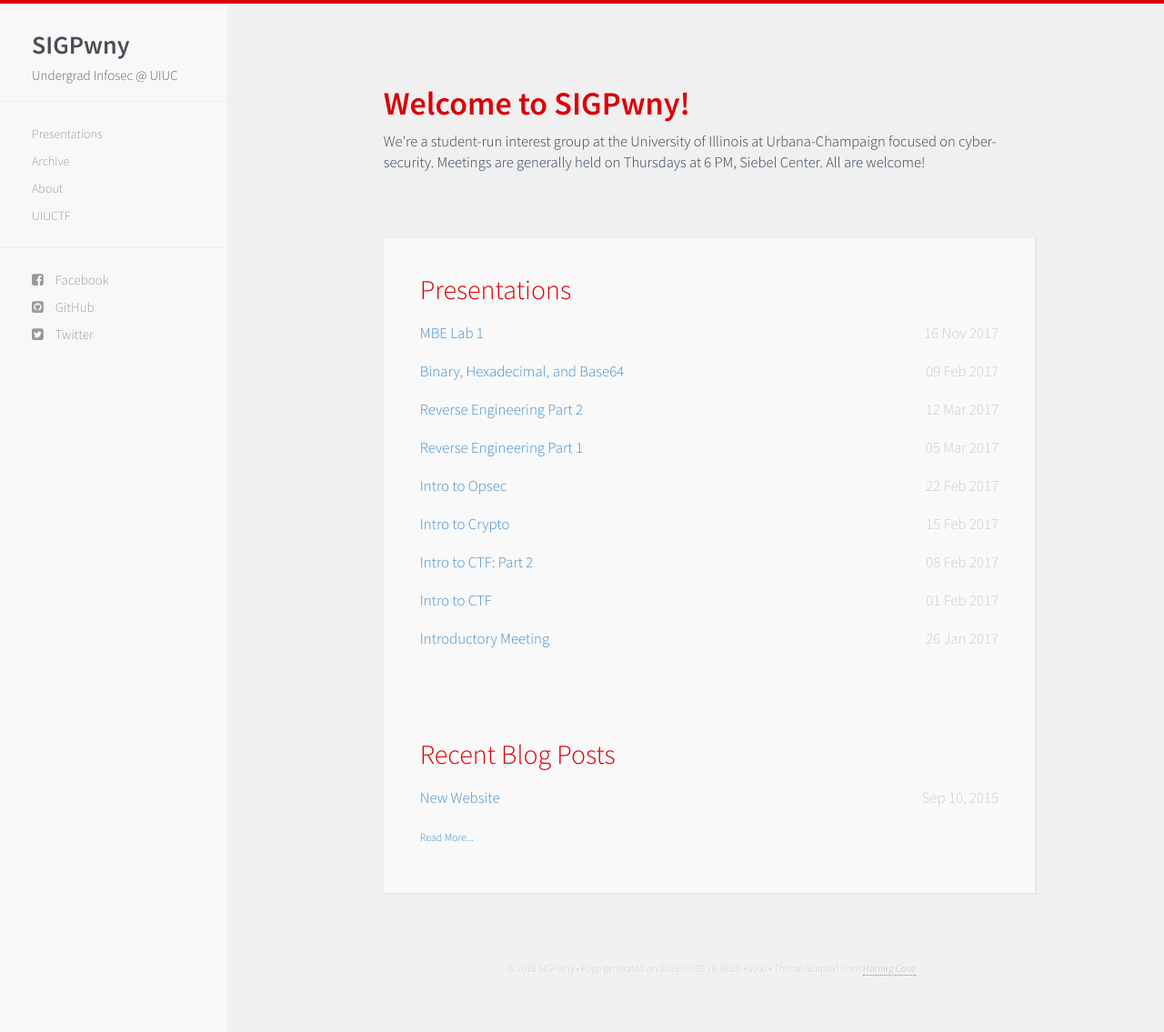
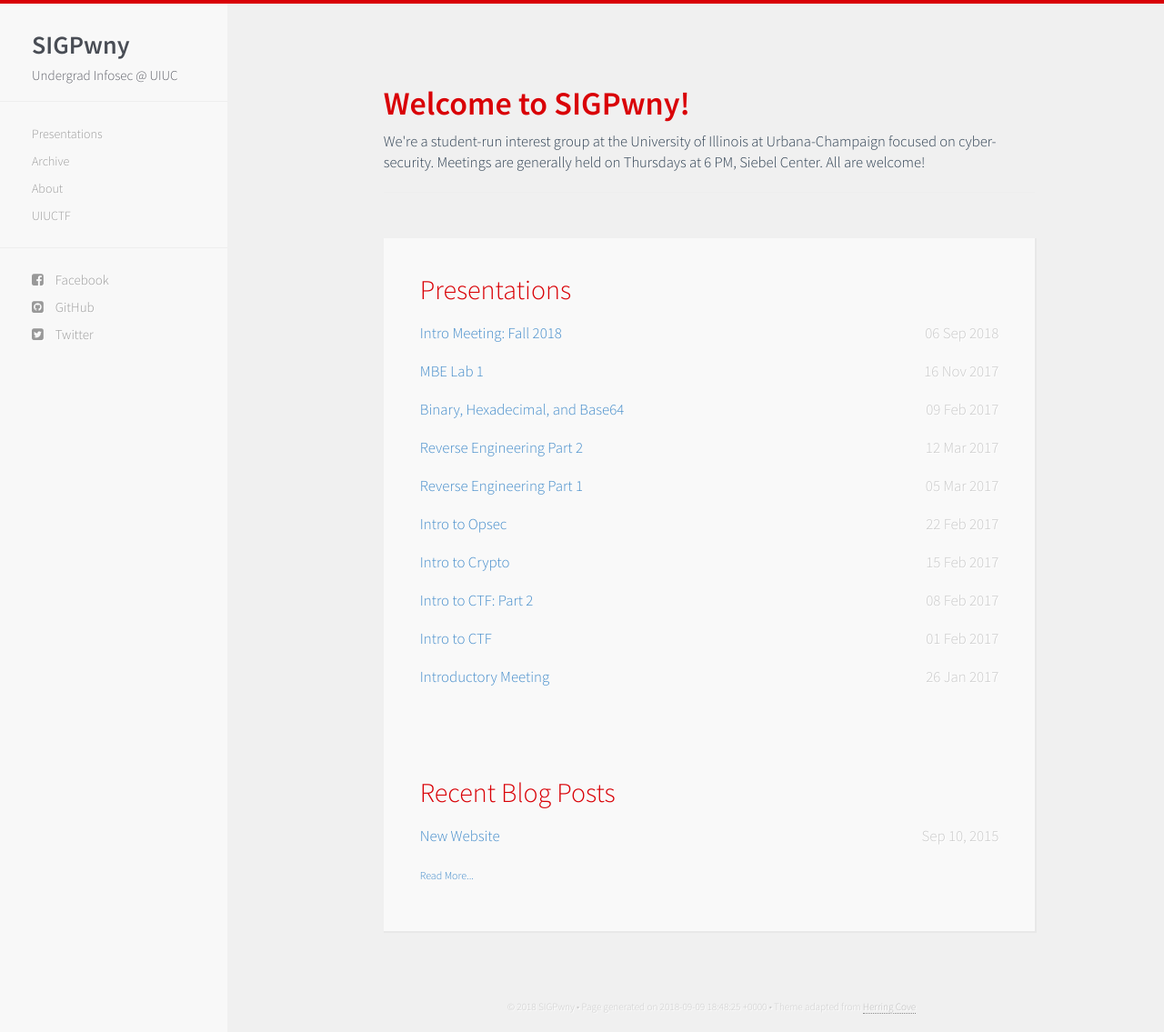
Before and after one commit to sigpwny/sigpwny.github.io-archive, a Jekyll site: the page built from index.html, in a window 1280 px wide and 1135 px high. Shown: the whole window at 91% size. Built offline with Jekyll 4.4.1, drawn with Linux system fonts in a browser that asks for light colours; nearby versions of some CDN libraries.

Commit message:
add fa2018 intro presentation

```diff
--- a/_includes/presentations.html
+++ b/_includes/presentations.html
@@ -6,12 +6,17 @@
 <!--
         <li><span>
             <a href="LINK">NAME OF PRESENTATION</a>
-            <time class="pull-right post-list">DATE</time>
+            <time class="pull-right post-list">DD Mon Year</time>
         </span></li>
 
 -->
 
 		<!-- new member task: add all of these -->
+
+        <li><span>
+            <a href="https://docs.google.com/presentation/d/1d98Bs5q_LFgx1IQnWBIgfOkGYOEfoc1qdbV9nIr3v6w">Intro Meeting: Fall 2018</a>
+            <time class="pull-right post-list">06 Sep 2018</time>
+        </span></li>
 
         <li><span>
             <a href="https://docs.google.com/presentation/d/1CR449XrRxjXkN0_FT6dy7t4gcnBVo8SVumsKPNnMGys/">MBE Lab 1</a>
```
Also changed, not shown: README.md.
